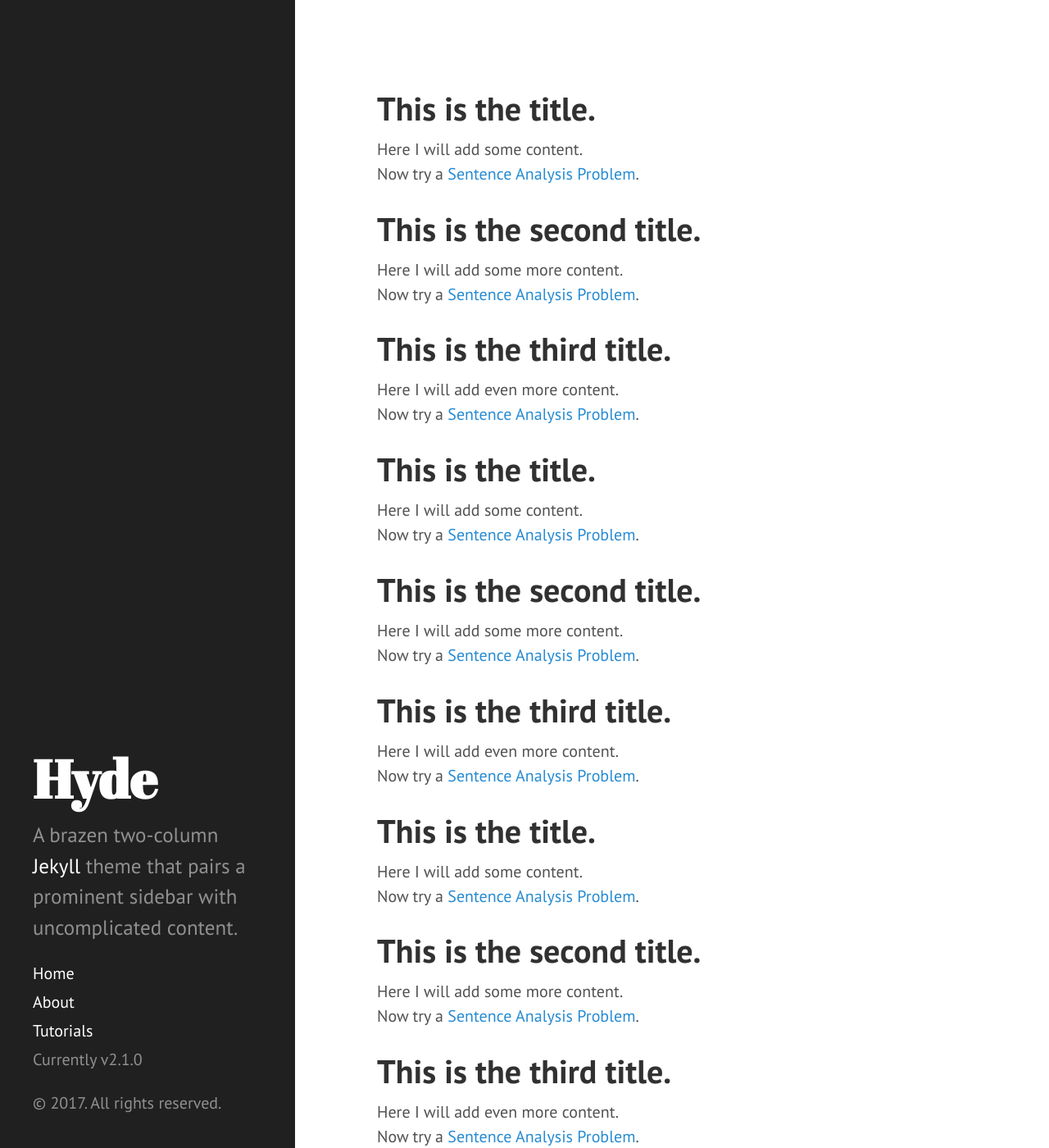
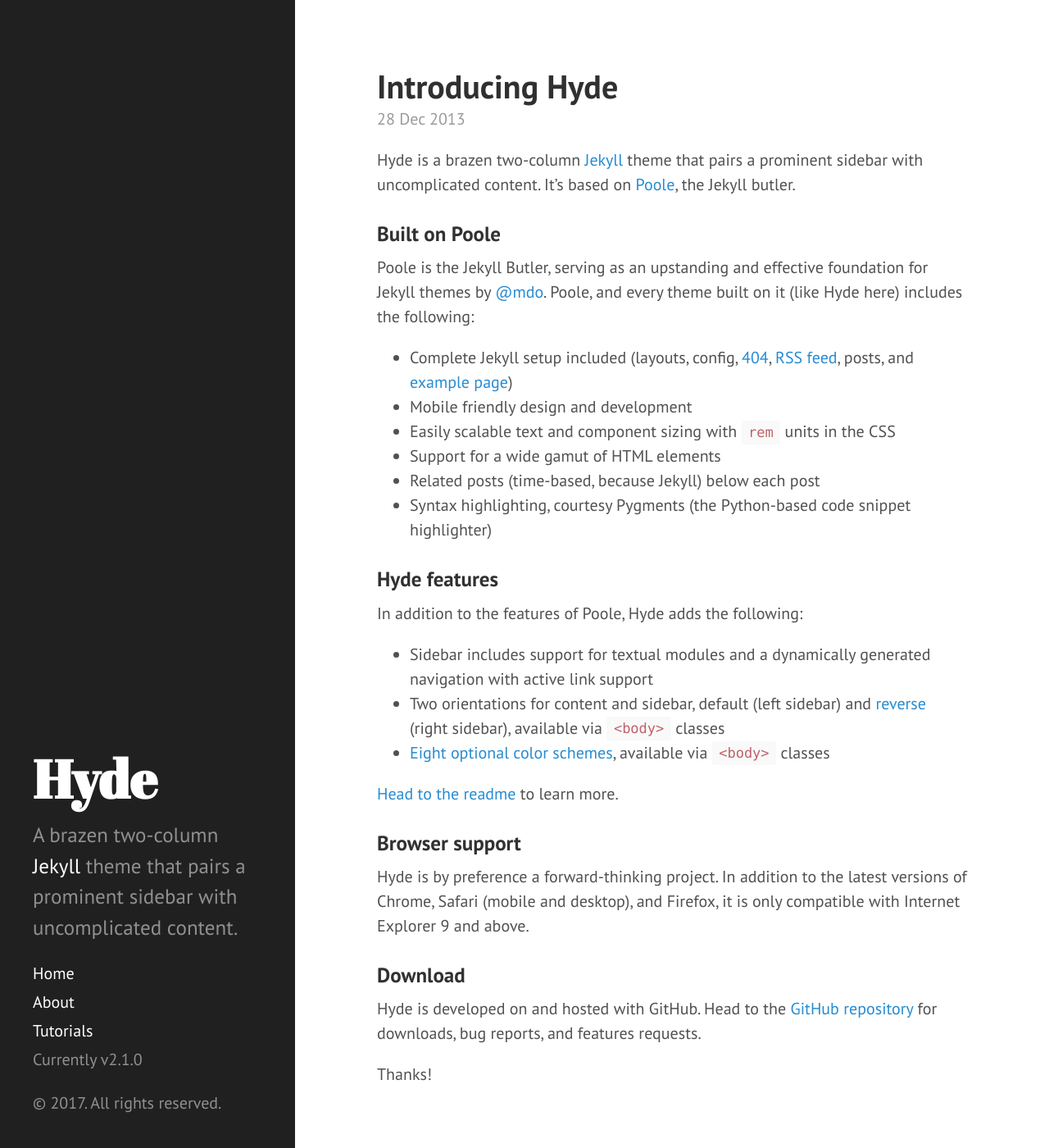
Before and after one commit to srogersact/srogersact.github.io, a Jekyll site: the page index.html, which Jekyll copies as it is, in a window 1280 px wide and 1400 px high. Shown: the whole window at 82% size. Built offline with Jekyll 4.4.1, drawn with Linux system fonts in a browser that asks for light colours; the list of posts is cut into pages by our own code; some of the changed text lies outside the part shown.

Commit message:
Restart with example page

```diff
--- a/index.html
+++ b/index.html
@@ -1,81 +1,158 @@
----
-layout: default
-title: Home
----
+<!DOCTYPE html>
+<html lang="en-us">
+
+  <head>
+  <link href="http://gmpg.org/xfn/11" rel="profile">
+  <meta http-equiv="X-UA-Compatible" content="IE=edge">
+  <meta http-equiv="content-type" content="text/html; charset=utf-8">
+
+  <!-- Enable responsiveness on mobile devices-->
+  <meta name="viewport" content="width=device-width, initial-scale=1.0, maximum-scale=1">
+
+  <title>
+
+      Introducing Hyde &middot; Hyde
+
+  </title>
+
+  <!-- CSS -->
+  <link rel="stylesheet" href="/public/css/poole.css">
+  <link rel="stylesheet" href="/public/css/syntax.css">
+  <link rel="stylesheet" href="/public/css/hyde.css">
+  <link rel="stylesheet" href="http://fonts.googleapis.com/css?family=PT+Sans:400,400italic,700|Abril+Fatface">
+
+  <!-- Icons -->
+  <link rel="apple-touch-icon-precomposed" sizes="144x144" href="/public/apple-touch-icon-144-precomposed.png">
+                                 <link rel="shortcut icon" href="/public/favicon.ico">
+
+  <!-- RSS -->
+  <link rel="alternate" type="application/rss+xml" title="RSS" href="/atom.xml">
+</head>
+
+
+  <body>
+
+    <div class="sidebar">
+  <div class="container sidebar-sticky">
+    <div class="sidebar-about">
+      <h1>
+        <a href="/">
+          Hyde
+        </a>
+      </h1>
+      <p class="lead">A brazen two-column <a href="http://jekyllrb.com" target="_blank">Jekyll</a> theme that pairs a prominent sidebar with uncomplicated content.</p>
+    </div>
+
+    <nav class="sidebar-nav">
+      <a class="sidebar-nav-item" href="/">Home</a>
 
 
 
-<!-- <div class="posts">
-  {% for post in paginator.posts %}
-  <div class="post"> -->
-  <div>
- <!--    <h1 class="post-title">This is the title. -->
-        <h1>This is the title.
-<!--       <a href="{{ post.url }}">
-        {{ post.title }}
-
-      </a> -->
-    </h1>
-
- <!--    <span class="post-date">{{ post.date | date_to_string }}</span> -->
-Here I will add some content.
- <!--    {{ post.content }} -->
-<br>
-Now try a
-<a href="{{ site.baseurl }}tutorial01/sentence_problem01.html">Sentence Analysis Problem</a>.
-</div>
-
-<div>
- <!--    <h1 class="post-title">This is the title. -->
-        <h1>This is the second title.
-<!--       <a href="{{ post.url }}">
-        {{ post.title }}
-
-      </a> -->
-    </h1>
-
- <!--    <span class="post-date">{{ post.date | date_to_string }}</span> -->
-Here I will add some more content.
- <!--    {{ post.content }} -->
-<br>
-Now try a
-<a href="{{ site.baseurl }}tutorial01/sentence_problem01.html">Sentence Analysis Problem</a>.
-</div>
-
-<div>
- <!--    <h1 class="post-title">This is the title. -->
-        <h1>This is the third title.
-<!--       <a href="{{ post.url }}">
-        {{ post.title }}
-
-      </a> -->
-    </h1>
-
- <!--    <span class="post-date">{{ post.date | date_to_string }}</span> -->
-Here I will add even more content.
- <!--    {{ post.content }} -->
-<br>
-Now try a
-<a href="{{ site.baseurl }}tutorial01/sentence_problem01.html">Sentence Analysis Problem</a>.
-</div>
-<!--   {% endfor %} -->
-<!-- </div> -->
 
 
 
-<!-- <div class="pagination">
-  {% if paginator.next_page %}
-    <a class="pagination-item older" href="{{ site.baseurl }}page{{paginator.next_page}}">Older</a>
-  {% else %}
-    <span class="pagination-item older">Older</span>
-  {% endif %}
-  {% if paginator.previous_page %}
-    {% if paginator.page == 2 %}
-      <a class="pagination-item newer" href="{{ site.baseurl }}">Newer</a>
-    {% else %}
-      <a class="pagination-item newer" href="{{ site.baseurl }}page{{paginator.previous_page}}">Newer</a>
-    {% endif %}
-  {% else %}
-    <span class="pagination-item newer">Newer</span>
-  {% endif %}
-</div> -->
+
+
+
+
+
+            <a class="sidebar-nav-item" href="/about/">About</a>
+
+
+
+
+
+
+
+
+
+
+
+
+
+
+
+            <a class="sidebar-nav-item" href="/tutorials/">Tutorials</a>
+
+
+
+      <span class="sidebar-nav-item">Currently v2.1.0</span>
+    </nav>
+
+    <p>&copy; 2017. All rights reserved.</p>
+  </div>
+</div>
+
+
+    <div class="content container">
+      <div class="post">
+  <h1 class="post-title">Introducing Hyde</h1>
+  <span class="post-date">28 Dec 2013</span>
+  <p>Hyde is a brazen two-column <a href="http://jekyllrb.com">Jekyll</a> theme that pairs a prominent sidebar with uncomplicated content. It’s based on <a href="http://getpoole.com">Poole</a>, the Jekyll butler.</p>
+
+<h3 id="built-on-poole">Built on Poole</h3>
+
+<p>Poole is the Jekyll Butler, serving as an upstanding and effective foundation for Jekyll themes by <a href="https://twitter.com/mdo">@mdo</a>. Poole, and every theme built on it (like Hyde here) includes the following:</p>
+
+<ul>
+  <li>Complete Jekyll setup included (layouts, config, <a href="/404">404</a>, <a href="/atom.xml">RSS feed</a>, posts, and <a href="/about">example page</a>)</li>
+  <li>Mobile friendly design and development</li>
+  <li>Easily scalable text and component sizing with <code class="highlighter-rouge">rem</code> units in the CSS</li>
+  <li>Support for a wide gamut of HTML elements</li>
+  <li>Related posts (time-based, because Jekyll) below each post</li>
+  <li>Syntax highlighting, courtesy Pygments (the Python-based code snippet highlighter)</li>
+</ul>
+
+<h3 id="hyde-features">Hyde features</h3>
+
+<p>In addition to the features of Poole, Hyde adds the following:</p>
+
+<ul>
+  <li>Sidebar includes support for textual modules and a dynamically generated navigation with active link support</li>
+  <li>Two orientations for content and sidebar, default (left sidebar) and <a href="https://github.com/poole/lanyon#reverse-layout">reverse</a> (right sidebar), available via <code class="highlighter-rouge">&lt;body&gt;</code> classes</li>
+  <li><a href="https://github.com/poole/hyde#themes">Eight optional color schemes</a>, available via <code class="highlighter-rouge">&lt;body&gt;</code> classes</li>
+</ul>
+
+<p><a href="https://github.com/poole/hyde#readme">Head to the readme</a> to learn more.</p>
+
+<h3 id="browser-support">Browser support</h3>
+
+<p>Hyde is by preference a forward-thinking project. In addition to the latest versions of Chrome, Safari (mobile and desktop), and Firefox, it is only compatible with Internet Explorer 9 and above.</p>
+
+<h3 id="download">Download</h3>
+
+<p>Hyde is developed on and hosted with GitHub. Head to the <a href="https://github.com/poole/hyde">GitHub repository</a> for downloads, bug reports, and features requests.</p>
+
+<p>Thanks!</p>
+
+</div>
+
+<div class="related">
+  <h2>Related Posts</h2>
+  <ul class="related-posts">
+
+      <li>
+        <h3>
+          <a href="/2012/02/07/example-content/">
+            Example content
+            <small>07 Feb 2012</small>
+          </a>
+        </h3>
+      </li>
+
+      <li>
+        <h3>
+          <a href="/2012/02/06/whats-jekyll/">
+            What's Jekyll?
+            <small>06 Feb 2012</small>
+          </a>
+        </h3>
+      </li>
+
+  </ul>
+</div>
+
+    </div>
+
+  </body>
+</html>
```
Also changed, not shown: HIDE ALSO/index.html (added, +81 -0 lines), 1 other file.
